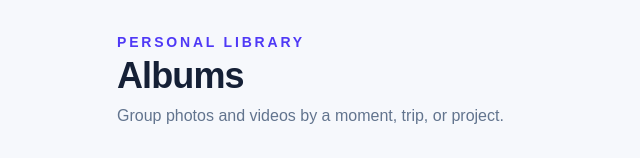
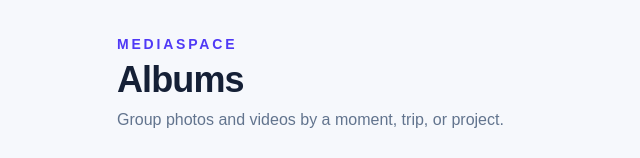
Before and after one commit to Vilguinvyhypca/sturdy-journey, a Next.js app: page /albums in a window 1280 px wide. Shown: the top 158 px of the page, without its empty margins (107-747 px from the left). Built offline with nearby package versions, Linux system fonts and the light colour scheme; no server answers; the database is empty.

Commit message:
Add home links to album pages

```diff
--- a/src/components/AlbumDetail.tsx
+++ b/src/components/AlbumDetail.tsx
@@ -25,7 +25,7 @@ export function AlbumDetail({ id }: { id: string }) {
   }, [id]);
 
   return <main className="mx-auto min-h-screen max-w-6xl px-5 py-8 sm:px-8">
-    <Link href="/albums" className="text-sm font-bold text-indigo-600 hover:underline">← All albums</Link>
+    <div className="flex items-center justify-between gap-4"><Link href="/albums" className="text-sm font-bold text-indigo-600 hover:underline">← All albums</Link><Link href="/" className="text-sm font-bold text-indigo-600 hover:underline">MediaSpace</Link></div>
     {album && <><p className="mt-7 text-sm font-bold uppercase tracking-[.2em] text-indigo-600">Album</p><h1 className="mt-1 text-3xl font-black tracking-tight sm:text-4xl">{album.name}</h1>{album.description && <p className="mt-2 text-slate-500">{album.description}</p>}</>}
     {message && <p className="mt-8 rounded-xl border border-slate-200 p-5 text-slate-500">{message}</p>}
     {album && media.length === 0 && <p className="mt-8 rounded-xl border border-dashed border-slate-300 p-5 text-slate-500">This album is empty. Sign in, open a photo or video, and choose Organize to add it here.</p>}
--- a/src/components/AlbumsManager.tsx
+++ b/src/components/AlbumsManager.tsx
@@ -40,7 +40,7 @@ export function AlbumsManager() {
   }
 
   return <main className="mx-auto min-h-screen max-w-4xl px-5 py-8 sm:px-8">
-    <p className="text-sm font-bold uppercase tracking-[.2em] text-indigo-600">Personal library</p>
+    <Link href="/" className="text-sm font-bold uppercase tracking-[.2em] text-indigo-600 hover:underline">MediaSpace</Link>
     <h1 className="mt-1 text-3xl font-black tracking-tight sm:text-4xl">Albums</h1>
     <p className="mt-2 text-slate-500">Group photos and videos by a moment, trip, or project.</p>
 
```
